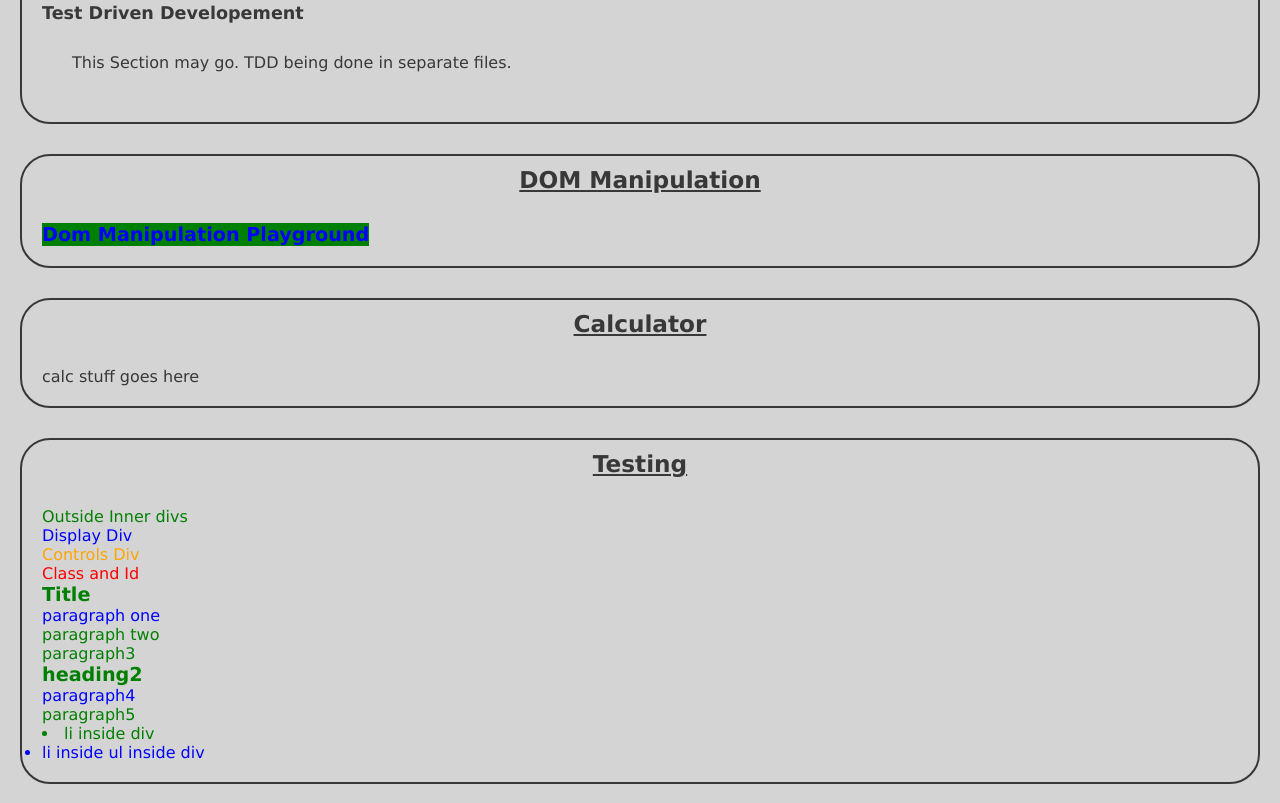
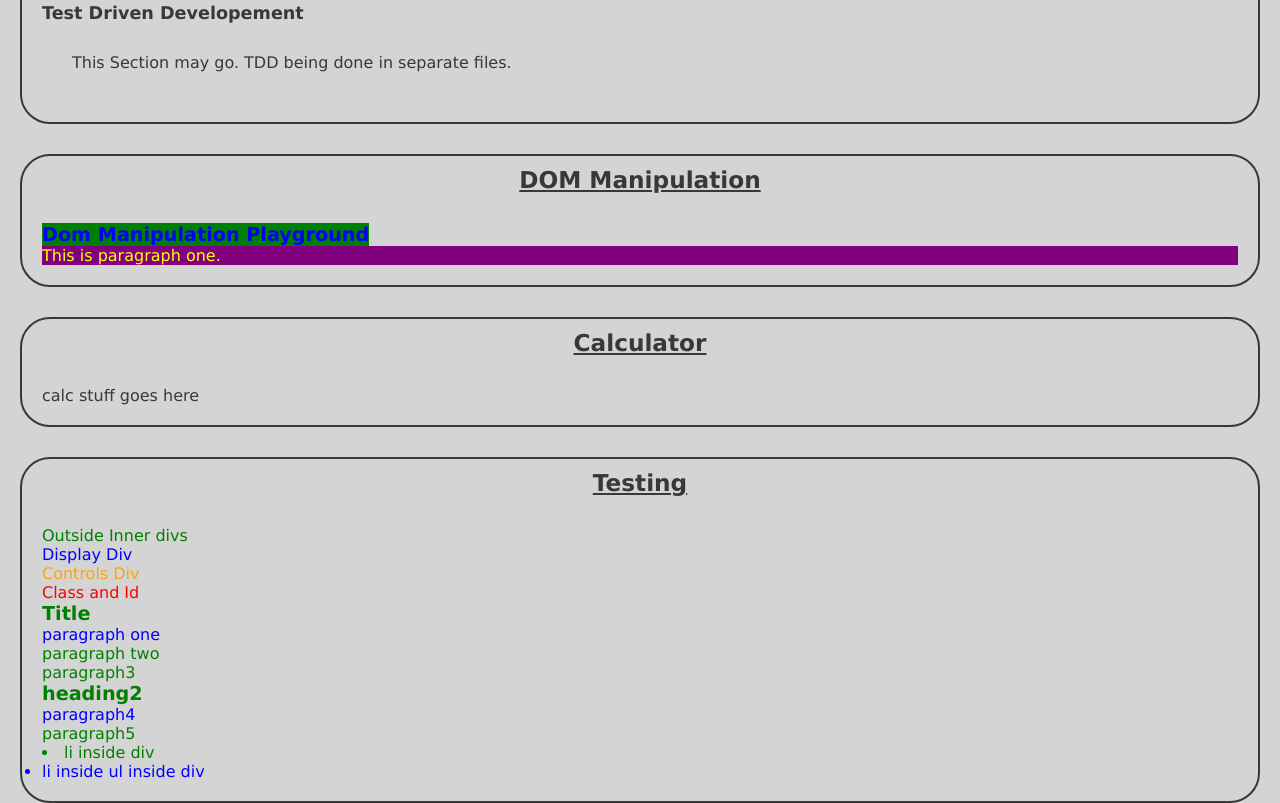
Before and after one commit to Scribler/arraysLoopsTDD, a website: page src/index.html in a window 1280 px wide. Shown: the part 1678-2481 px from the top of the page. Drawn offline with nearby package versions, Linux system fonts and the light colour scheme; files that its build step writes are made by us from their sources.

Commit message:
useing classlist.toggle

```diff
--- a/src/js/scripts.js
+++ b/src/js/scripts.js
@@ -217,8 +217,9 @@ console.log(" ")
 //
 const domManipulationContainer = document.querySelector('.domManipulationContainer'); // select container
 const domManipulation_mainHeadingH3 = document.createElement('h3');
-const domManipulation_ul = document.createElement('ul');
-const domManipulation_li = document.createElement('li');
+const domManipulation_paragraphOne = document.createElement('p');
+// const domManipulation_ul = document.createElement('ul');
+// const domManipulation_li = document.createElement('li');
 //
 // Modifying elements before adding.
 //
@@ -227,9 +228,14 @@ domManipulation_mainHeadingH3.textContent = "Dom Manipulation Playground";
 domManipulation_mainHeadingH3.style.backgroundColor = 'green';
 domManipulation_mainHeadingH3.style.color = 'blue';
 domManipulation_mainHeadingH3.style.display = 'inline-block';
-// Dom Manipulation List
+// Dom Manipulation Paragraph
+domManipulation_paragraphOne.textContent = "This is paragraph one.";
+// domManipulation_paragraphOne.classList.add('domManipulation_paragraph');
+domManipulation_paragraphOne.classList.toggle('domManipulation_paragraph');
+// domManipulation_paragraphOne.classList.toggle('domManipulation_paragraph');
 // Adding Elements
 domManipulationContainer.appendChild(domManipulation_mainHeadingH3);
+domManipulationContainer.appendChild(domManipulation_paragraphOne);
 
 
 console.log(" ")
--- a/src/sass/pages/main.scss
+++ b/src/sass/pages/main.scss
@@ -84,6 +84,18 @@ canvas {
 
 // Dom Manipulation Start
 //
+.domManipulation_paragraph {
+  background-color: purple;
+  color: yellow;
+  display: block;
+}
+//
+// Dom Manipulation End
+
+
+
+// Testing Start
+//
 #container {
   color: green;
 }
@@ -99,14 +111,6 @@ canvas {
 #idLabel, .classLabel {
   color: red;
 }
-
-//
-// Dom Manipulation End
-
-
-
-// Testing Start
-//
 div li {
   color: blue;
 }
```
